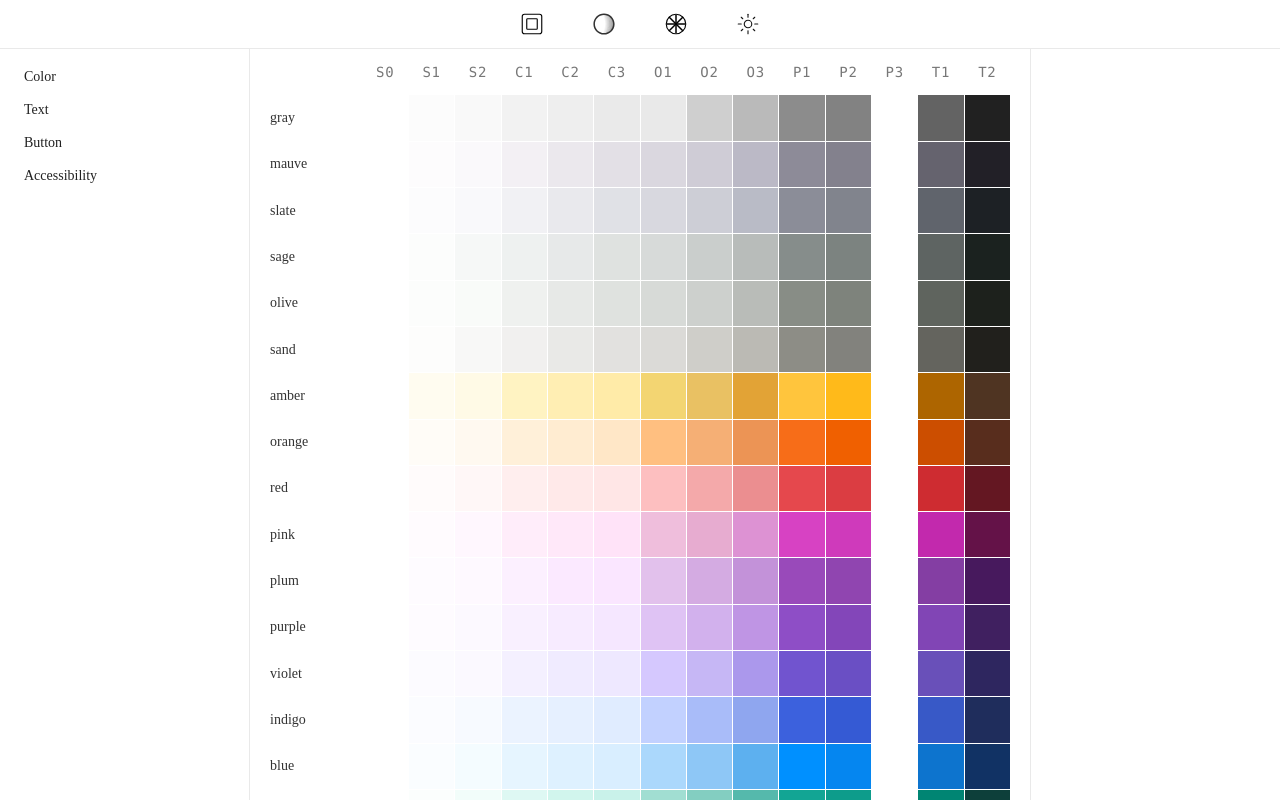
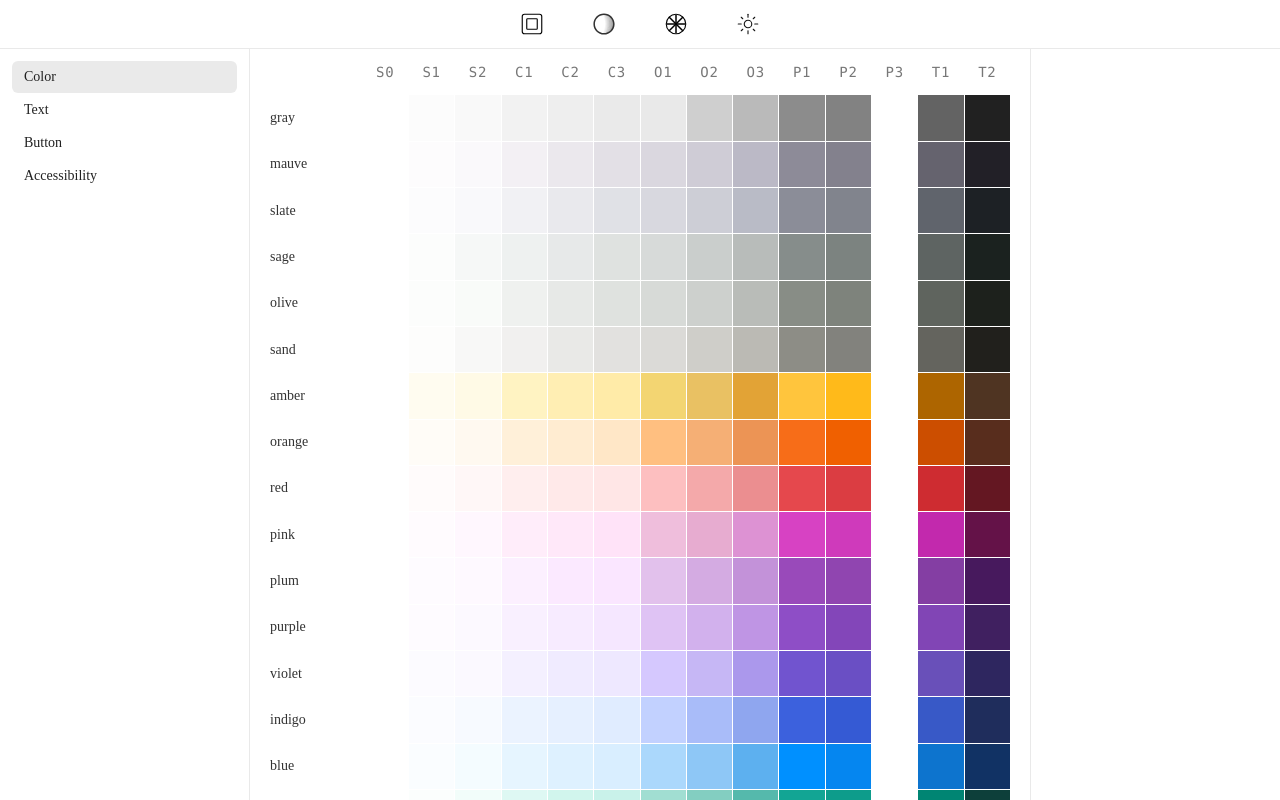
Before and after one commit to colmtuite/color-system, a Next.js app: page / in a window 1280 px wide. Built offline with nearby package versions, Linux system fonts and the light colour scheme.

Commit message:
current page link styling

```diff
--- a/src/app/globals.css
+++ b/src/app/globals.css
@@ -58,7 +58,7 @@ body {
   background-color: var(--gray-c2);
 }
 
-.sidebar nav a.active {
+.sidebar nav a[aria-current="page"] {
   background-color: var(--gray-c3);
 }
 
```
